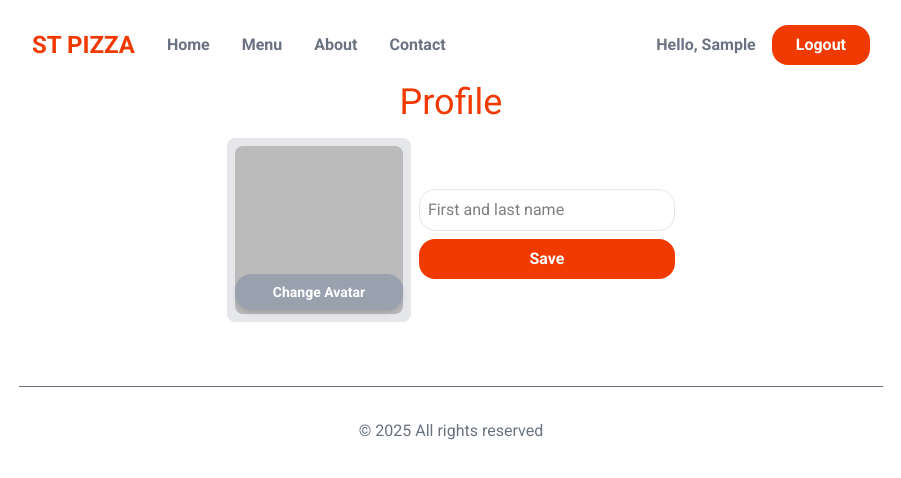
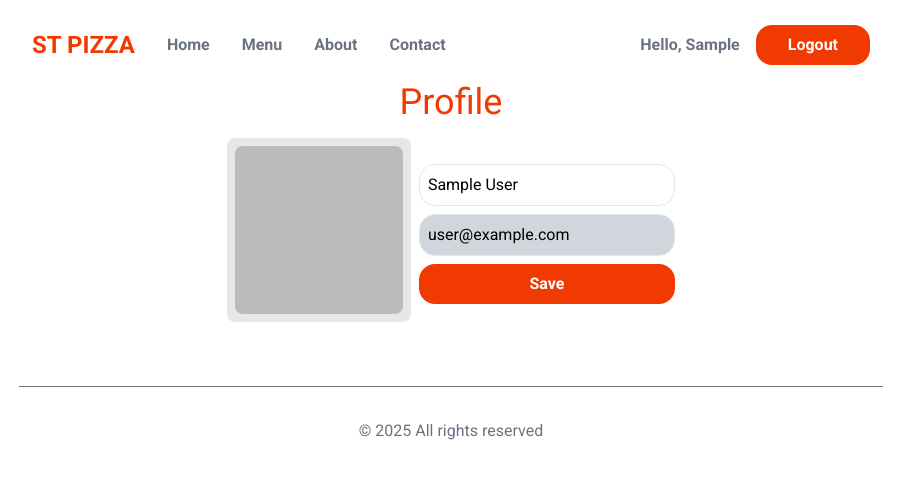
Before and after one commit to Rishi2564/Food-del, a Next.js app: page /profile in a window 1280 px wide. Shown: the top 478 px of the page, without its empty margins (189-1090 px from the left). Built offline with nearby package versions, Linux system fonts and the light colour scheme; no server answers; sample sign-in values are in the browser's storage.

Commit message:
backend for changing profile name complete

```diff
--- a/src/app/api/auth/[...nextauth]/route.js
+++ b/src/app/api/auth/[...nextauth]/route.js
@@ -7,7 +7,7 @@ import CredentialsProvider from "next-auth/providers/credentials";
 import GoogleProvider from "next-auth/providers/google";
 import clientPromise from "@/libs/mongoConnect";
 
-const handler = NextAuth({
+export const authOptions= {
   secret: process.env.SECRET,
   adapter: MongoDBAdapter(clientPromise),
   providers: [
@@ -40,6 +40,7 @@ const handler = NextAuth({
       },
     }),
   ],
-});
+}
+const handler = NextAuth(authOptions);
 
 export { handler as GET, handler as POST };
--- /dev/null
+++ b/src/app/api/profile/route.js
@@ -0,0 +1,18 @@
+import mongoose from "mongoose";
+import { getServerSession } from "next-auth";
+import { authOptions } from "../auth/[...nextauth]/route";
+import { User } from "@/models/User";
+
+export async function PUT(req){
+  mongoose.connect(process.env.MONGO_URI);
+  const data= await req.json();
+  const session = await getServerSession(authOptions);
+  console.log({session, data});
+  const email= session.user.email;
+
+  if('name' in data){
+     await User.updateOne({email},{name:data.name})
+
+  }
+  return Response.json(true);
+}
--- a/src/app/api/register/route.js
+++ b/src/app/api/register/route.js
@@ -1,8 +1,17 @@
-import  {User}  from "@/models/User"
-import mongoose from "mongoose"
-export async function POST(req){
-  const body= await req.json();
-  mongoose.connect(process.env.MONGO_URI)
-  const createdUser= await User.create(body);
- return Response.json(createdUser);
+import { User } from "@/models/User";
+import mongoose from "mongoose";
+export async function POST(req) {
+  const body = await req.json();
+   mongoose.connect(process.env.MONGO_URI);
+  const pass= body.password;
+  if (!pass?.length || pass.length < 5) {
+    new Error("password must be atleast 5 characters");
+  }
+  const notHashedPassword = pass;
+    const salt = bcrypt.genSaltSync(10);
+    body.password = bcrypt.hashSync(notHashedPassword, salt);
+
+
+  const createdUser = await User.create(body);
+  return Response.json(createdUser);
 }
--- a/src/app/globals.css
+++ b/src/app/globals.css
@@ -36,10 +36,9 @@ button[type="submit"],
 }
 button[type="submit"]:disabled,
 .submit:disabled {
-  @apply border-0   text-white;
-  @apply cursor-not-allowed bg-red-400;
+  @apply cursor-not-allowed bg-red-400 border-0 !text-gray-400;
 }
 button,.button {
   @apply flex gap-2 justify-center text-gray-700 w-full font-semibold;
-  @apply border-0 rounded-2xl px-6 py-2;
+  @apply border-0 rounded-2xl  py-2;
 }
--- a/src/app/profile/page.jsx
+++ b/src/app/profile/page.jsx
@@ -3,12 +3,29 @@ import { useSession } from "next-auth/react";
 import Image from "next/image";
 import { redirect } from "next/navigation";
 
-import React from "react";
+import React, { useEffect, useState } from "react";
 
 const ProfilePage = () => {
   const session = useSession();
+  const [userName, setUserName]= useState('');
   const { status } = session;
+  useEffect(()=>{
+    if (status === "authenticated") {
+      setUserName(session.data.user.name);
+    }
+  },[session,status])
   console.log(session);
+  function handleProfileInfoUpdate(ev){
+    ev.preventDefault();
+    fetch('/api/profile',{
+      method: 'PUT',
+      headers: {
+        'Content-Type': 'application/json',
+        },
+      body: JSON.stringify({name: userName})
+    } );
+    }
+
   if (status === "loading") {
     return "Loading...";
   }
@@ -19,7 +36,7 @@ const ProfilePage = () => {
   return (
     <section className="mt-4">
       <h1 className="text-center text-primary text-4xl mb-4">Profile</h1>
-      <form className="max-w-md mx-auto " action="">
+      <div className="max-w-md mx-auto ">
         <div className="flex items-center">
           <div className="">
             {" "}
@@ -33,27 +50,30 @@ const ProfilePage = () => {
                   alt="avatar"
                 />
                 <button
-                  className="absolute bottom-0 left-1/2 -translate-x-1/2 bg-gray-400 !text-white text-sm !px-1 rounded mb-1 shadow-md hover:bg-gray-700 transition"
+                  className="absolute bottom-0 px-1 bg-gray-400 !text-white text-sm  rounded mb-1.5 shadow-md opacity-0 hover:opacity-85 transition"
                   type="button"
                 >
-                  Change Avatar
+                 Edit
                 </button>
               </div>
             </div>
           </div>
-          <div className="grow ml-2">
+          <form className="grow ml-2" onSubmit={handleProfileInfoUpdate}>
             <input
               type="text"
               name=""
+              value={userName}
+              onChange={(ev)=>setUserName(ev.target.value)}
               placeholder="First and last name"
               id=""
             />
+            <input type="email" name="" value={session.data.user.email} id="" disabled/>
             <button className="bg-primary" type="submit">
               Save
             </button>
-          </div>
+          </form>
         </div>
-      </form>
+      </div>
     </section>
   );
 };
--- a/src/models/User.js
+++ b/src/models/User.js
@@ -3,28 +3,15 @@ import { Schema, model, models } from "mongoose";
 
 const UserSchema = new Schema(
   {
+    name:{type: String},
     email: { type: String, required: true, unique: true },
     password: {
       type: String,
-      required: true,
-      validate: {
-        validator: (pass) => {
-          if (!pass?.length || pass.length < 5) {
-            new Error("password must be atleast 5 characters");
-            return false;
-          }
-        },
-      },
     },
   },
   { timestamps: true }
 );
 
-UserSchema.post("validate", function (user) {
-  const notHashedPassword = user.password;
-  const salt = bcrypt.genSaltSync(10);
-  user.password = bcrypt.hashSync(notHashedPassword, salt);
-});
 
 
 export const User = models?.User || model("User", UserSchema);
```
